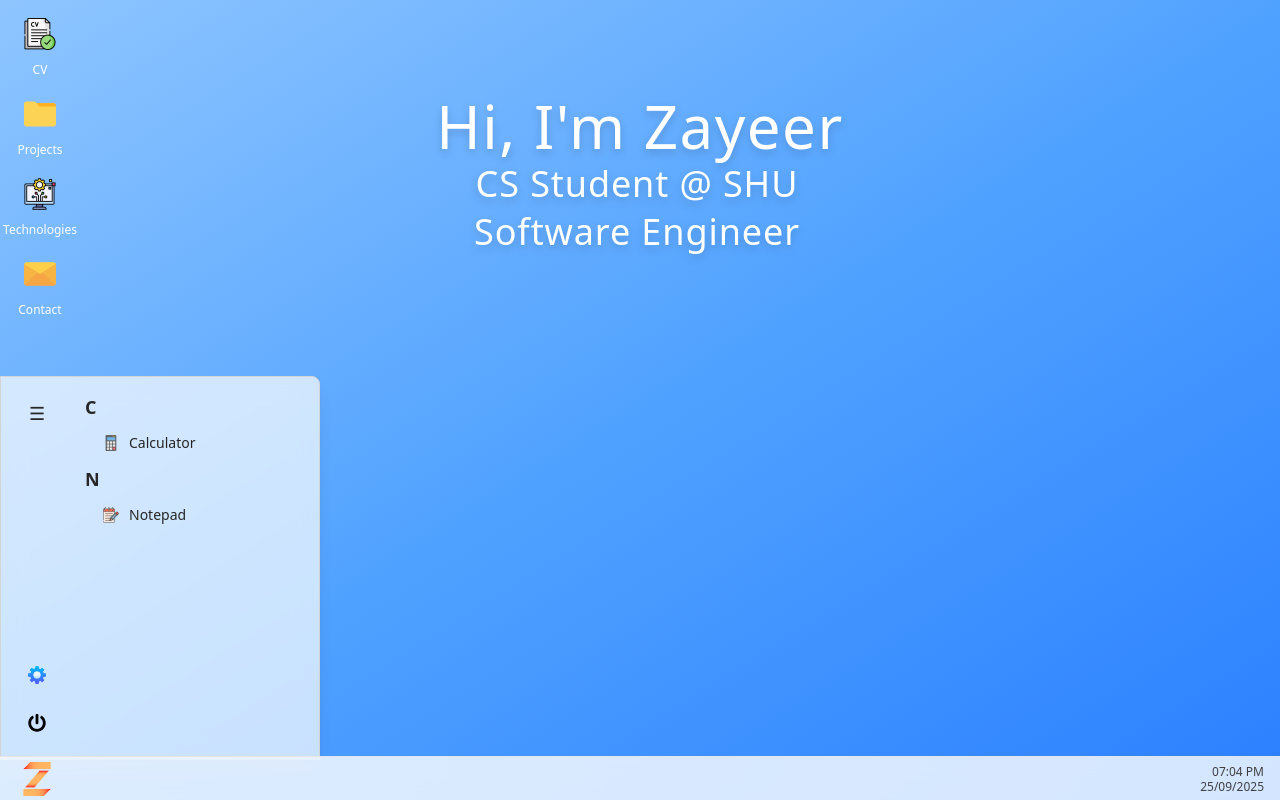
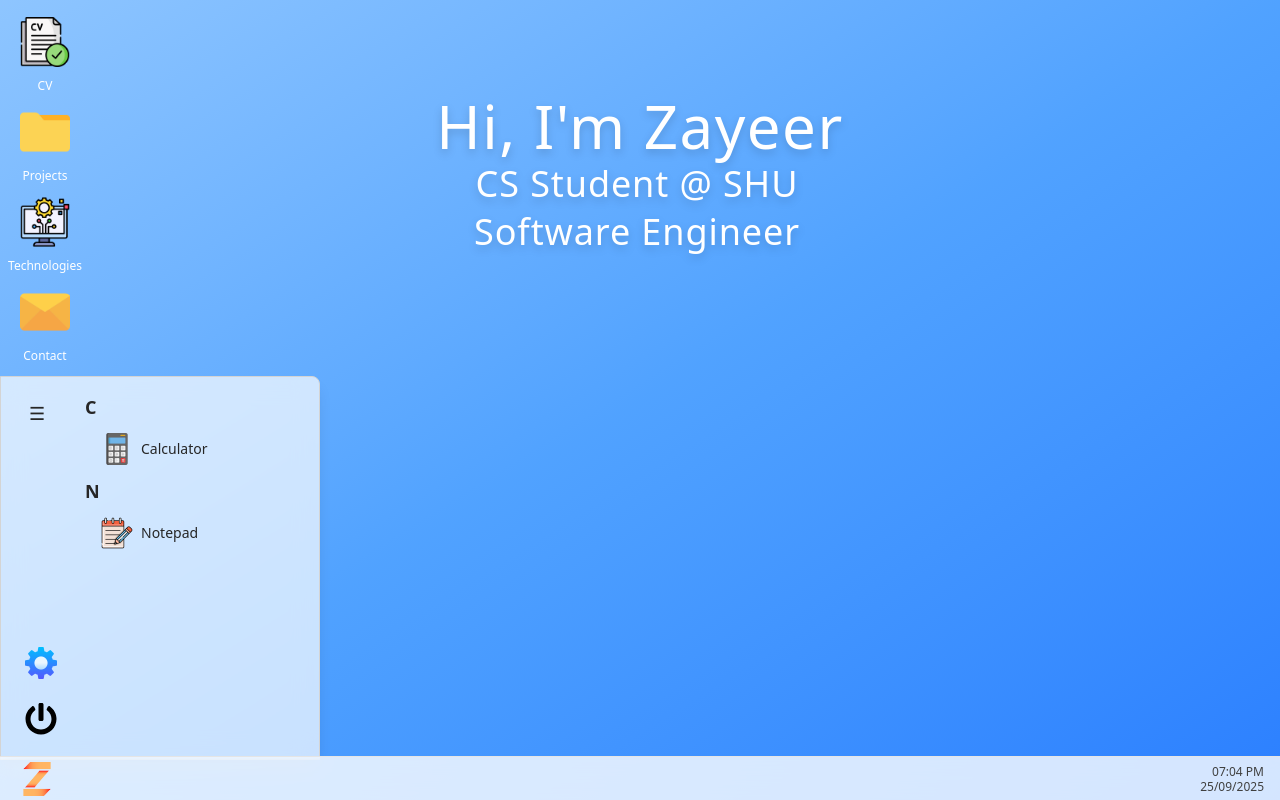
Before and after one commit to Zayeer-S/portfolio, a Next.js app: page / in a window 1280 px wide. Both pictures are taken after a click on the button 37 px from the left and 778 px from the top of the page. Built offline with nearby package versions, Linux system fonts and the light colour scheme.

Commit message:
style: adjust desktop icon size

```diff
--- a/src/components/desktop/DesktopGrid.tsx
+++ b/src/components/desktop/DesktopGrid.tsx
@@ -225,7 +225,7 @@ export default function DesktopGrid({
             >
               {icon && (
                 <DesktopIcon
-                  icon={icon.iconKey ? getAppIcon(icon.iconKey, { size: 32 }) : icon.icon}
+                  icon={icon.iconKey ? getAppIcon(icon.iconKey, { size: 50 }) : icon.icon}
                   label={icon.label}
                   onClick={icon.onClick}
                   hoverClass={hoverClass}
--- a/src/components/desktop/DesktopIcon.tsx
+++ b/src/components/desktop/DesktopIcon.tsx
@@ -56,7 +56,7 @@ export default function DesktopIcon({
       onClick={handleClick}
       onDoubleClick={isTouchDevice ? undefined : onClick}
     >
-      <div className="w-8 h-10 sm:w-10 sm:h-12 mb-1 flex items-center justify-center pointer-events-none">
+      <div className="w-12 h-14 sm:w-16 sm:h-16 mb-1 flex items-center justify-center pointer-events-none">
         {useReactIcon ? (
           <div className="flex items-center justify-center">
             {icon}
--- a/src/components/desktop/StartMenu.tsx
+++ b/src/components/desktop/StartMenu.tsx
@@ -69,8 +69,8 @@ export default function StartMenu({ isOpen, onClose, onOpenWindow }: StartMenuPr
                     className={`${styles.startMenu.items} p-2 rounded cursor-pointer transition-all duration-150 hover:scale-105 flex items-center space-x-2 ml-3`}
                     onClick={() => handleItemClick(item.id)}
                   >
-                    <span className="flex items-center justify-center w-5 h-5">
-                      {getAppIcon(item.iconKey, { size: 16 })}
+                    <span className="flex items-center justify-center w-8 h-8">
+                      {getAppIcon(item.iconKey, { size: 32 })}
                     </span>
                     <span className="text-sm">{item.name}</span>
                   </div>
@@ -100,25 +100,21 @@ export default function StartMenu({ isOpen, onClose, onOpenWindow }: StartMenuPr
             {/* Settings icon */}
             <div
               className={`${styles.startMenu.items} p-2 rounded cursor-pointer transition-all duration-150 hover:scale-110 select-none flex items-center justify-center`}
-              style={{ width: '40px', height: '40px' }}
+              style={{ width: '48px', height: '48px' }}
               onClick={() => handleItemClick('settings')}
               title={!isLeftColumnExpanded ? "Settings" : undefined}
             >
-              <span className="flex items-center justify-center">
-                {getAppIcon('settings', { size: 18 })}
-              </span>
+              {getAppIcon('settings', { size: 32 })}
             </div>
 
             {/* Power icon */}
             <div
               className={`${styles.startMenu.items} p-2 rounded cursor-pointer transition-all duration-150 hover:scale-110 select-none flex items-center justify-center`}
-              style={{ width: '40px', height: '40px' }}
+              style={{ width: '48px', height: '48px' }}
               onClick={handlePowerClick}
               title={!isLeftColumnExpanded ? "Power" : undefined}
             >
-              <span className="flex items-center justify-center">
-                {getAppIcon('power', { size: 18 })}
-              </span>
+              {getAppIcon('power', { size: 32, theme })}
             </div>
           </div>
         </div>
@@ -154,7 +150,7 @@ export default function StartMenu({ isOpen, onClose, onOpenWindow }: StartMenuPr
               }}
             >
               <span className="flex items-center justify-center w-4 h-4">
-                {getAppIcon('reload', { size: 12 })}
+                {getAppIcon('reload', { size: 12, theme })}
               </span>
               <span className="text-xs select-none">Reload Page</span>
             </div>
--- a/src/constants/layout.ts
+++ b/src/constants/layout.ts
@@ -1,8 +1,8 @@
 export const LAYOUT_CONSTANTS = {
   TASKBAR_HEIGHT: 44,
 
-  DESKTOP_CELL_SIZE: 80,
-  DESKTOP_CELL_SIZE_MOBILE: 65,
+  DESKTOP_CELL_SIZE: 90,
+  DESKTOP_CELL_SIZE_MOBILE: 85,
   GRID_MOBILE_TOP_PADDING: 10,
   GRID_TOP_PADDING: 0,
 
```
